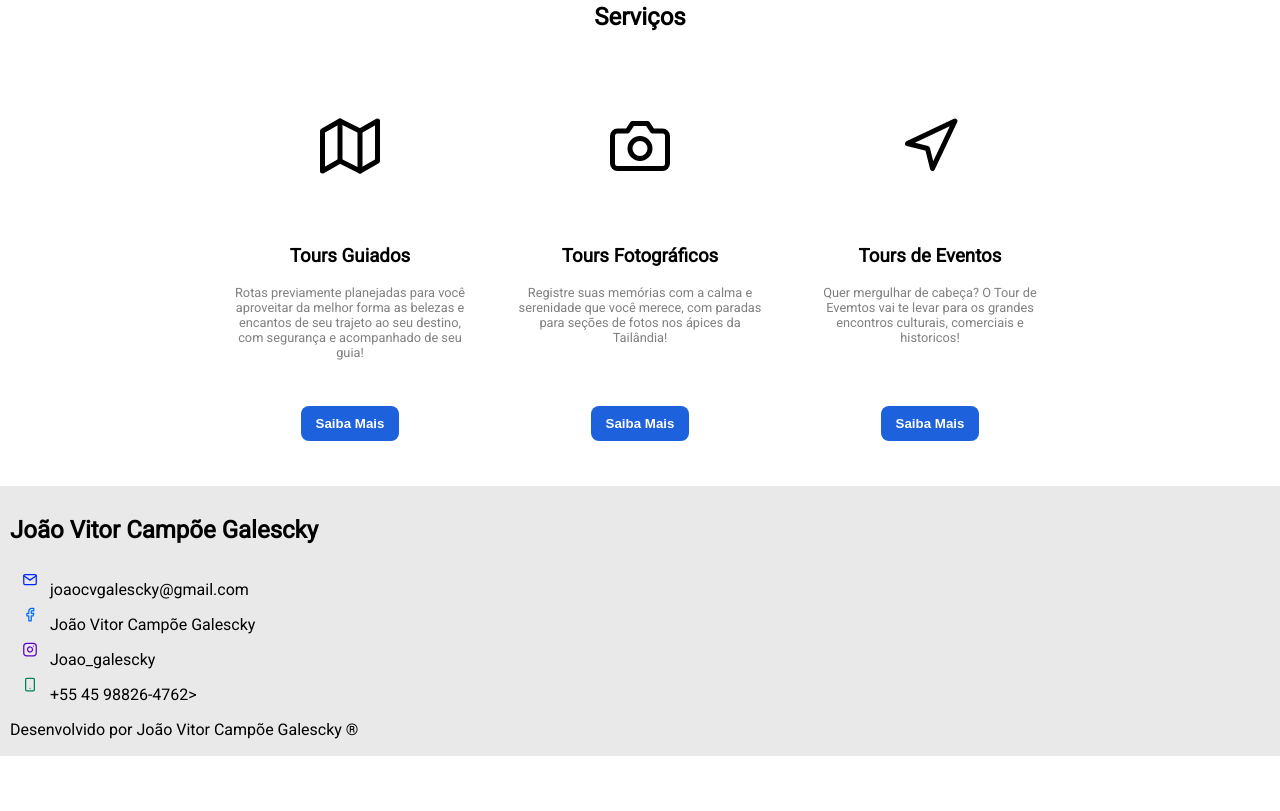
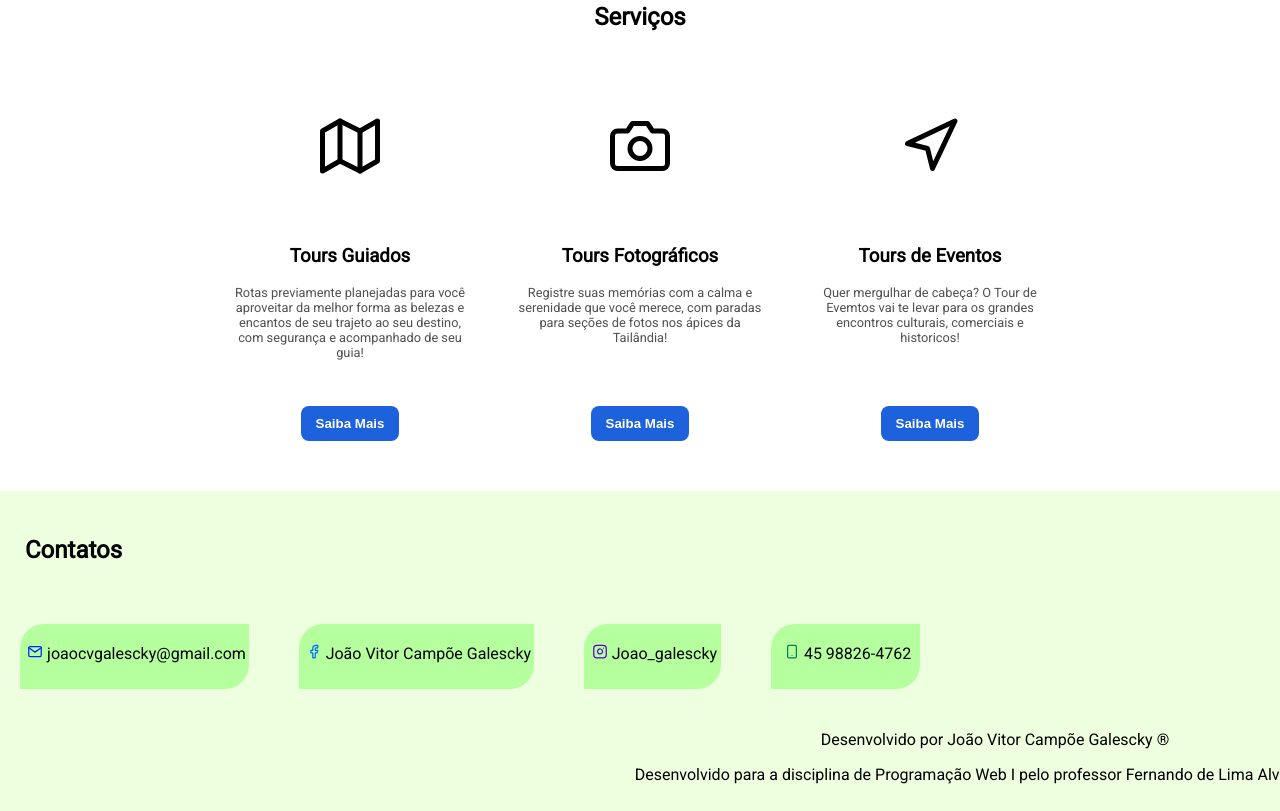
Before and after one commit to Joaogalescky/Atv--Programacao-Web-I--Site-de-viagens, a plain HTML site: page index.html in a window 1280 px wide. Shown: the part 1284-2095 px from the top of the page. Before the commit the page ends 2055 px from the top, so only its background shows below. Drawn offline with nearby package versions, Linux system fonts and the light colour scheme.

Commit message:
Alterações no css e organização do index

```diff
--- a/index.html
+++ b/index.html
@@ -119,9 +119,9 @@
         </div>
     </section>
 
-    <section id="contatos" class="servicos">
-        <div class="contatos">
-            <h2>João Vitor Campõe Galescky</h2>
+    <section id="contatos" class="contatos">
+        <h1 class="contatos-title">Contatos</h1>
+                <div class="contatos-cards">
                     <div class="mail">
                         <i data-feather="mail"></i>joaocvgalescky@gmail.com</li>
                     </div>
@@ -132,9 +132,12 @@
                         <i data-feather="instagram"></i>Joao_galescky</li>
                     </div>
                     <div class = "smartphone">
-                                        <i data-feather="smartphone"></i>+55 45 98826-4762></li>
+                        <i data-feather="smartphone"></i>45 98826-4762</li>
+                    </div>
                 </div>
                 <p>Desenvolvido por João Vitor Campõe Galescky &reg;</p>
+                <p>Desenvolvido para a disciplina de Programação Web I pelo professor Fernando de Lima Alves no IFPR</p>
+            </div>
     </section>
     <script>
         feather.replace();
--- a/style.css
+++ b/style.css
@@ -56,7 +56,8 @@ header nav p {
 .header-content {
     max-width: 400px;
     margin: 150px auto;
-    color: white;
+    font-size: 1.2rem;
+    color: black;
     text-align: center;
 }
 
@@ -95,7 +96,7 @@ header nav p {
 .pacotes .card {
     width: 250px;
     height: 350px;
-    background: rgb(233, 233, 233);
+    background: rgb(238, 255, 223);
     border-radius: 24px 0;
     margin: 25px;
     position: relative;
@@ -200,7 +201,7 @@ header nav p {
 }
 
 .servicos .card p {
-    color: gray;
+    color: rgb(80, 80, 80);
     font-size: .8rem;
     text-align: center;
 }
@@ -213,33 +214,85 @@ header nav p {
 .contatos {
     margin-left: -15px;
     padding: 10px;
-    height: 250px;
+    height: 300px;
     width:2000px;
-    margin-top: 15px;
-    background: rgb(233, 233, 233);
+    background: rgb(238, 255, 223);
+}
+
+.contatos .contatos-title{
+    text-align: left;
+    margin: 35px 0;
+    padding-left: 30px;
+}
+
+.contatos{
+    text-align: center;
+    margin-top: 35px;
+}
+
+.contatos .contatos-cards{
+    display: flex;
+    max-width: 950px;
+    justify-content: center;
+}
+
+.mail {
+    width: 400px;
+    height: 45px;
+    background: rgb(181, 255, 159);
+    border-radius: 24px 0;
+    margin: 25px;
+    text-align:center;
+    padding-top: 20px;
 }
 
 .mail svg {
     color: rgb(0, 38, 255);
-    margin: 8px;
     height: 15px;
+}
+
+.facebook {
+    width: 410px;
+    height: 45px;
+    background: rgb(181, 255, 159);
+    border-radius: 24px 0;
+    margin: 25px;
+    text-align:center;
+    padding-top: 20px;
 }
 
 .facebook svg {
     color: rgb(0, 110, 255);
-    margin: 8px;
     height: 15px;
+}
+
+.instagram {
+    width: 240px;
+    height: 45px;
+    background: rgb(181, 255, 159);
+    border-radius: 24px 0;
+    margin: 25px;
+    text-align:center;
+    padding-top: 20px;
 }
 
 .instagram svg {
     color: rgb(94, 0, 201);
-    margin: 8px;
     height: 15px;
+}
+
+.smartphone {
+    width: 260px;
+    height: 45px;
+    background: rgb(181, 255, 159);
+    border-radius: 24px 0;
+    margin: 25px;
+    text-align:center;
+    padding-top: 20px;
 }
 
 .smartphone svg {
     color: rgb(0, 131, 81);
-    margin: 8px;
     height: 15px
 }
 
```
Lines whose indentation alone changed are shown as unchanged.
